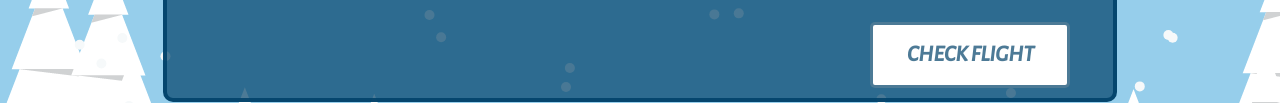
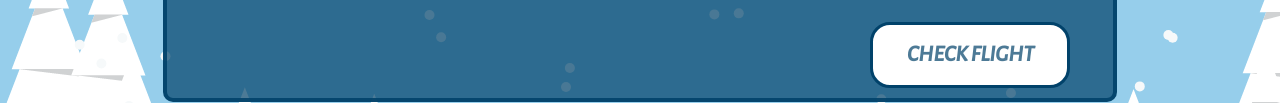
Before and after one commit to secourse2016/mean-girls, a website: page public/index.html in a window 1280 px wide. Shown: the part 697-800 px from the top of the page. Drawn offline with nearby package versions, Linux system fonts and the light colour scheme.

Commit message:
check flight button curved instead of sharp

```diff
--- a/public/css/landing.css
+++ b/public/css/landing.css
@@ -117,7 +117,8 @@ textarea:focus, input:focus, button:focus {
   font-weight: bold;
   font-size: 1.5em;
   border: solid;
-  border-color: rgba(1, 66, 106, 0.7);
+  border-radius: 20px;
+  border-color: rgba(1, 66, 106, 1);
   box-shadow: none;
   clear: both;
   float: right;
```
